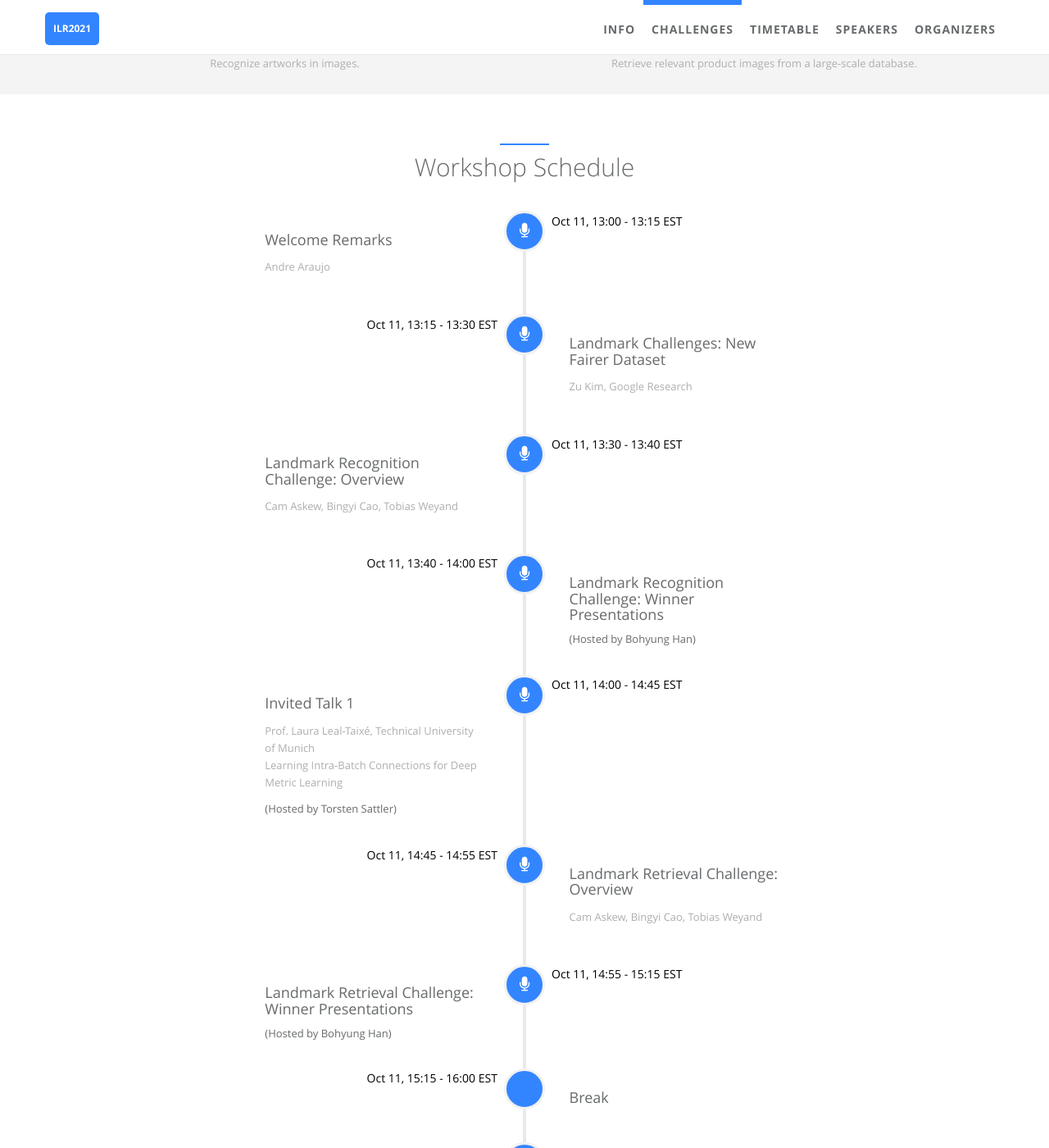
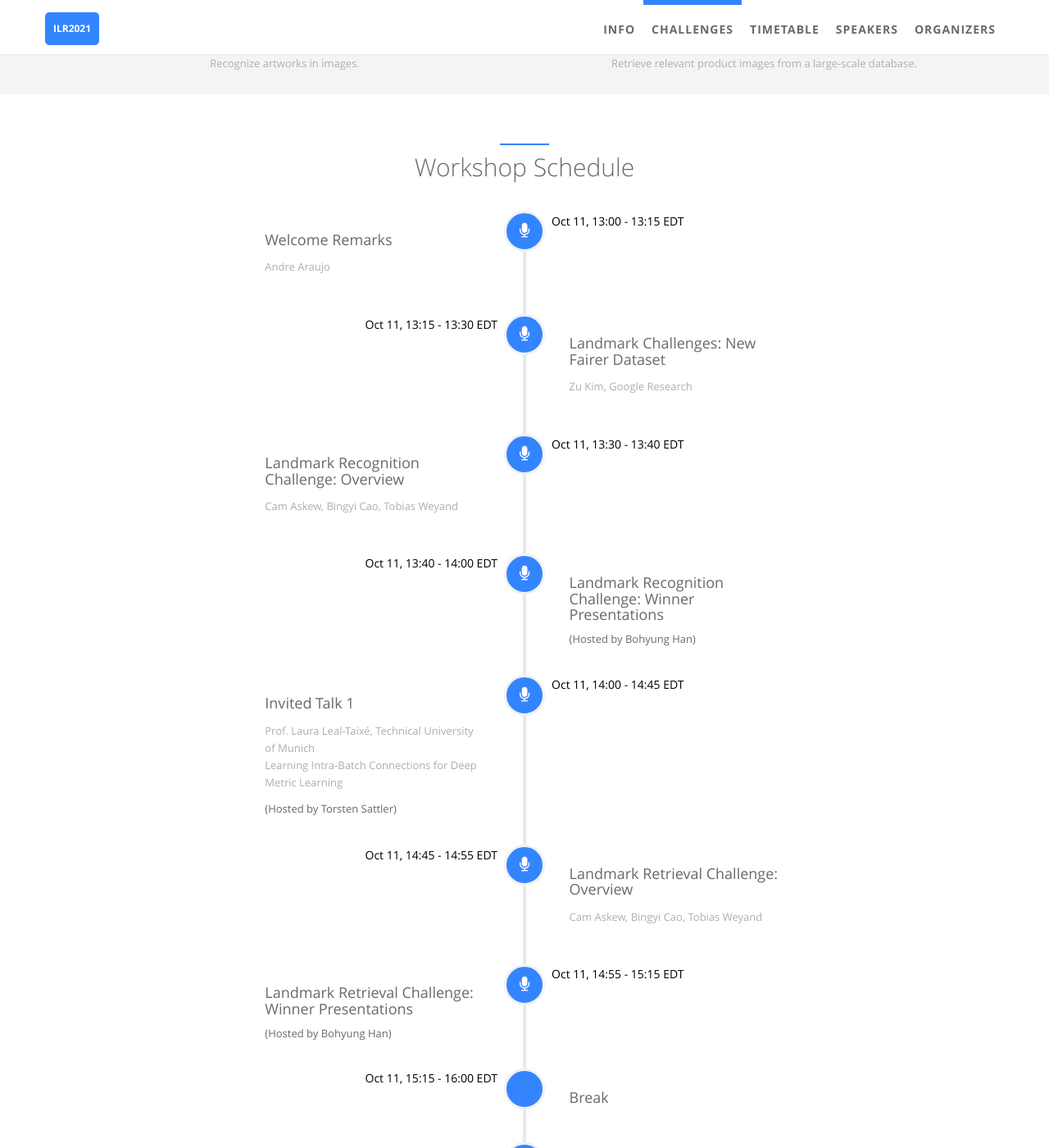
Before and after one commit to ilr-workshop/ICCVW2021, a Jekyll site: the page built from index.html, in a window 1280 px wide and 1400 px high, scrolled down 1453 px. Shown: the whole window at 82% size. Built offline with Jekyll 4.4.1, drawn with Linux system fonts in a browser that asks for light colours; some of the changed text lies outside the part shown; grey boxes are pictures that could not be loaded.

Commit message:
Update timetable.yml

```diff
--- a/_data/index/timetable.yml
+++ b/_data/index/timetable.yml
@@ -8,7 +8,7 @@
     slides:
     host:
   date:
-    detail: Oct 11, 13:00 - 13:15 EST
+    detail: Oct 11, 13:00 - 13:15 EDT
   icon: fa-microphone
 
 - name:
@@ -19,7 +19,7 @@
     slides:
     host:
   date:
-    detail: Oct 11, 13:15 - 13:30 EST
+    detail: Oct 11, 13:15 - 13:30 EDT
   icon: fa-microphone
 
 - name:
@@ -30,7 +30,7 @@
     slides:
     host:
   date:
-    detail: Oct 11, 13:30 - 13:40 EST
+    detail: Oct 11, 13:30 - 13:40 EDT
   icon: fa-microphone
 
 - name:
@@ -41,7 +41,7 @@
     slides:
     host: Bohyung Han
   date:
-    detail: Oct 11, 13:40 - 14:00 EST
+    detail: Oct 11, 13:40 - 14:00 EDT
   icon: fa-microphone
 
 
@@ -53,7 +53,7 @@
     video:
     host: Torsten Sattler
   date:
-    detail: Oct 11, 14:00 - 14:45 EST
+    detail: Oct 11, 14:00 - 14:45 EDT
   icon: fa-microphone
 
 - name:
@@ -64,7 +64,7 @@
     slides:
     host:
   date:
-    detail: Oct 11, 14:45 - 14:55 EST
+    detail: Oct 11, 14:45 - 14:55 EDT
   icon: fa-microphone
 
 - name:
@@ -75,7 +75,7 @@
     slides:
     host: Bohyung Han
   date:
-    detail: Oct 11, 14:55 - 15:15 EST
+    detail: Oct 11, 14:55 - 15:15 EDT
   icon: fa-microphone
 
 - name:
@@ -85,7 +85,7 @@
     video:
     host:
   date:
-    detail: Oct 11, 15:15 - 16:00 EST
+    detail: Oct 11, 15:15 - 16:00 EDT
   icon:
 
 - name:
@@ -96,7 +96,7 @@
     slides:
     host:
   date:
-    detail: Oct 11, 16:00 - 16:30 EST
+    detail: Oct 11, 16:00 - 16:30 EDT
   icon: fa-microphone
 
 - name:
@@ -107,7 +107,7 @@
     slides:
     host:
   date:
-    detail: Oct 11, 16:30 - 17:00 EST
+    detail: Oct 11, 16:30 - 17:00 EDT
   icon: fa-microphone
 
 - name:
@@ -118,7 +118,7 @@
     video:
     host: Jack Sim
   date:
-    detail: Oct 11, 17:00 - 17:45 EST
+    detail: Oct 11, 17:00 - 17:45 EDT
   icon: fa-microphone
 
 - name:
@@ -129,5 +129,5 @@
     slides:
     host:
   date:
-    detail: Oct 11, 17:45 - 18:00 EST
+    detail: Oct 11, 17:45 - 18:00 EDT
   icon: fa-microphone
```
